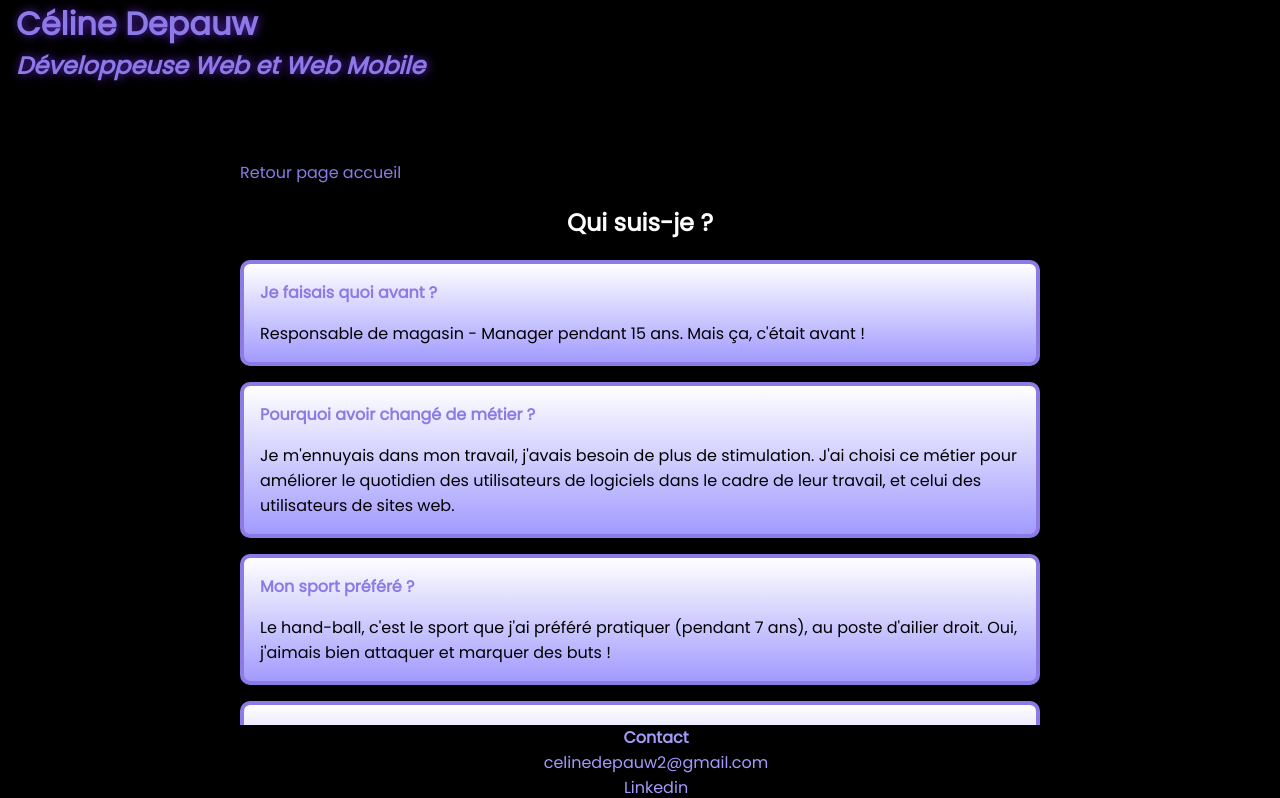
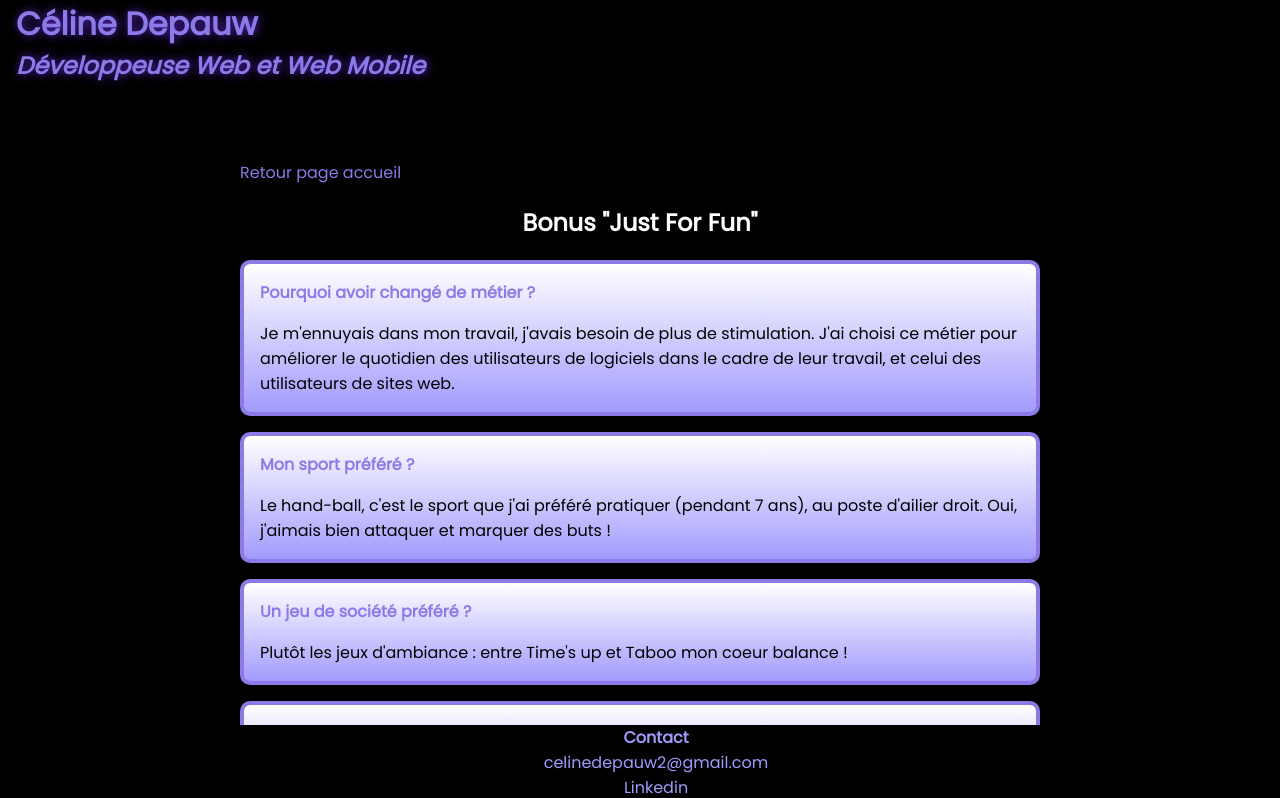
Before and after one commit to celinedepauw/netlify_deploy, a React (Create React App) app in the folder portfolio/: page /qui_suis_je in a window 1280 px wide. Shown: the top 798 px of the page. Built offline with nearby package versions, Linux system fonts and the light colour scheme.

Commit message:
change name of who I am section into bonus

```diff
--- a/portfolio/src/components/Home/WhoIAmSmall.js
+++ b/portfolio/src/components/Home/WhoIAmSmall.js
@@ -3,8 +3,8 @@ import { Link } from 'react-router-dom';
 
 const WhoIAmSmall = () => (
     <div className="whoIAmSmall">
-        <h3 className="whoIAmSmall_title">Qui suis-je ?</h3>
-        <p className="whoIAmSmall_intro">Je suis sûre que vous vous posiez la question ! On a sûrement plein de choses en commun !</p>
+        <h3 className="whoIAmSmall_title">Bonus</h3>
+        <p className="whoIAmSmall_intro">Vous voulez en savoir un peu plus sur moi ? On a sûrement des choses en commun !</p>
         <p className="whoIAmSmall_link"><Link to="/qui_suis_je" >C'est par ici !</Link></p>
     </div>
 );
--- a/portfolio/src/components/Home/index.js
+++ b/portfolio/src/components/Home/index.js
@@ -13,9 +13,9 @@ const Home = () => (
             <Introduction />
             <ExperienceSmall />
             <SkillsSmall />
-            <WhoIAmSmall />
             <ProjectsSmall />
             <ResumeSmall />
+            <WhoIAmSmall />
         </div>
 );
 
--- a/portfolio/src/components/WhoIAm/index.js
+++ b/portfolio/src/components/WhoIAm/index.js
@@ -6,11 +6,7 @@ import './whoIAm.scss';
 const WhoIAm = () => (
         <div className="whoIAm">
           <Link to="/" className="whoIAm_return">Retour page accueil</Link>
-          <h2 className="whoIAm_title">Qui suis-je ?</h2>
-          <div className="whoIAm_section">
-            <p className="whoIAm_question">Je faisais quoi avant ?</p>
-            <p className="whoIAm_answer">Responsable de magasin - Manager pendant 15 ans. Mais ça, c'était avant !</p>
-          </div>
+          <h2 className="whoIAm_title">Bonus "Just For Fun"</h2>
           <div className="whoIAm_section">
             <p className="whoIAm_question">Pourquoi avoir changé de métier ?</p>
             <p className="whoIAm_answer">Je m'ennuyais dans mon travail, j'avais besoin de plus de stimulation. J'ai choisi ce métier pour améliorer le quotidien des utilisateurs de logiciels dans le cadre de leur travail, et celui des utilisateurs de sites web.</p>
```
